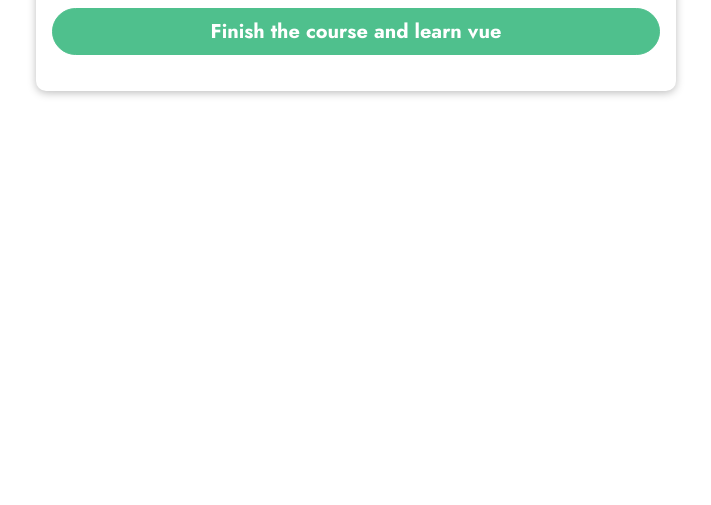
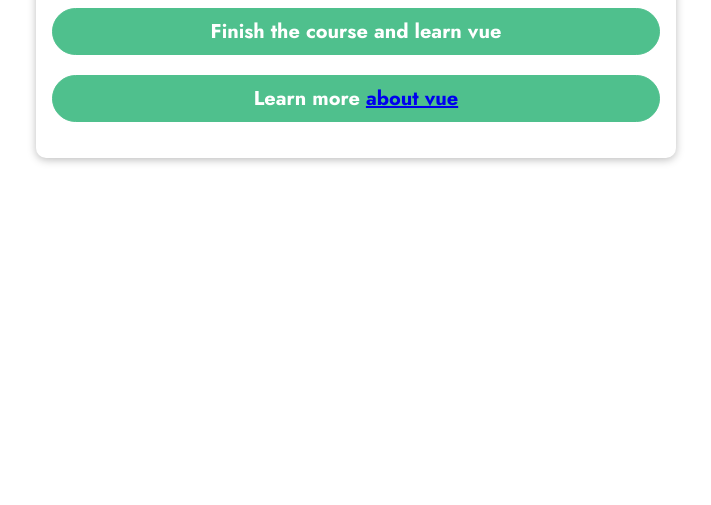
Before and after one commit to HassanKhan123/vuejs-basics, a plain HTML site: page index.html in a window 1280 px wide. Shown: the part 295-800 px from the top of the page, without its empty margins (284-995 px from the left). Drawn offline with nearby package versions, Linux system fonts and the light colour scheme.

Commit message:
binding attriutes with v-bind directive

```diff
--- a/app.js
+++ b/app.js
@@ -2,7 +2,8 @@ const app = new Vue({
     el: '#user-goal',
     data(){
         return {
-            courseGoal:'Finish the course and learn vue'
+            courseGoal:'Finish the course and learn vue',
+            vueLink:'https://www.google.com'
         }
     }
 
--- a/index.html
+++ b/index.html
@@ -19,6 +19,7 @@
     <section id="user-goal">
       <h2>My Course Goal</h2>
       <p>{{courseGoal}}</p>
+      <p>Learn more <a :href="vueLink">about vue</a> </p>
     </section>
   </body>
 </html>
```
